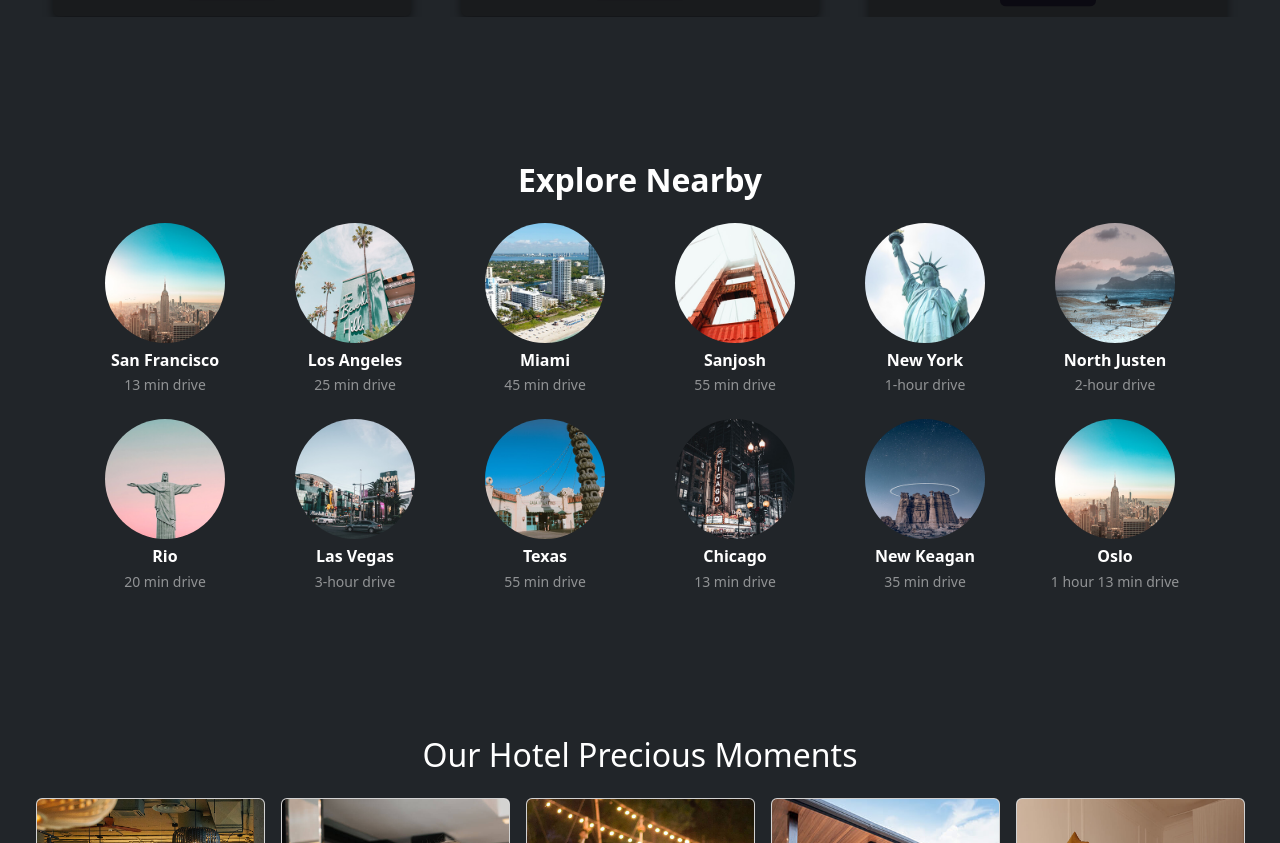
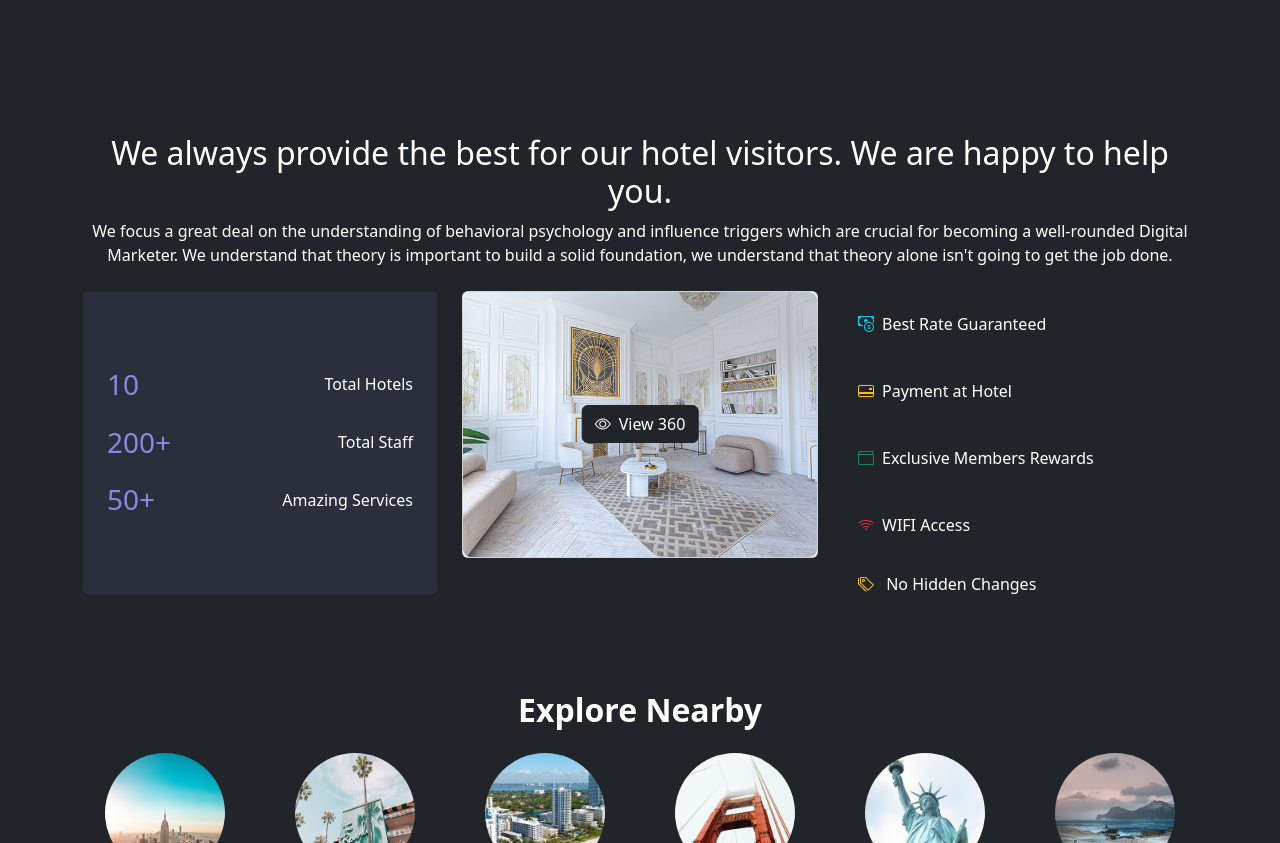
Before and after one commit to Gautam0104/booking-web, a React (Create React App) app: page /hotelchain in a window 1280 px wide. Shown: the part 1214-2057 px from the top of the page. Built offline with nearby package versions, Linux system fonts and the light colour scheme.

Commit message:
hotel chain page 90%  done

```diff
--- a/src/layout/hotel/hotelchain/HotelChainView.jsx
+++ b/src/layout/hotel/hotelchain/HotelChainView.jsx
@@ -3,6 +3,7 @@ import Image01 from "../../../assets/img/hotelresort/01.jpg";
 import SpecialOffer from "./SpecialOffer";
 import ExploreNearby from "../../../components/ExploreNearby";
 import PreciousMoment from "./PreciousMoment";
+import HotelSection from "./HotelSection";
 
 const HotelChainView = () => {
   return (
@@ -47,7 +48,9 @@ const HotelChainView = () => {
           </div>
         </div>
       </div>
+
       <SpecialOffer />
+      <HotelSection />
       <ExploreNearby />
       <PreciousMoment />
     </div>
--- /dev/null
+++ b/src/layout/hotel/hotelchain/HotelSection.jsx
@@ -0,0 +1,134 @@
+import React from "react";
+import Image07 from "../../../assets/img/hotelchain/hotelsection/07.jpg";
+const HotelSection = () => {
+  return (
+    <div className="py-0 py-5">
+      <div className="container">
+        {/* Title */}
+        <div className="row mb-4">
+          <div className="col-12">
+            <h2 className="text-white">
+              We always provide the best for our hotel visitors. We are happy to
+              help you.
+            </h2>
+            <p className="mb-0 text-white">
+              We focus a great deal on the understanding of behavioral
+              psychology and influence triggers which are crucial for becoming a
+              well-rounded Digital Marketer. We understand that theory is
+              important to build a solid foundation, we understand that theory
+              alone isn't going to get the job done.
+            </p>
+          </div>
+        </div>
+
+        {/* Counters and Features */}
+        <div className="row g-4">
+          {/* Counter Column */}
+          <div className="col-xl-4">
+            <div className="card card-body bg-primary bg-opacity-10 vstack gap-4 justify-content-center h-100 p-4">
+              <div className="d-flex justify-content-between align-items-center">
+                <h3
+                  className="purecounter text-primary mb-0"
+                  data-purecounter-start="0"
+                  data-purecounter-end="10"
+                  data-purecounter-delay="200"
+                  data-purecounter-duration="0"
+                >
+                  10
+                </h3>
+                <h6 className="fw-normal mb-0 text-white">Total Hotels</h6>
+              </div>
+
+              <div className="d-flex justify-content-between align-items-center">
+                <div className="d-flex justify-content-center me-3">
+                  <h3
+                    className="purecounter text-primary mb-0"
+                    data-purecounter-start="0"
+                    data-purecounter-end="200"
+                    data-purecounter-delay="300"
+                    data-purecounter-duration="0"
+                  >
+                    200
+                  </h3>
+                  <span className="h3 text-primary mb-0">+</span>
+                </div>
+                <h6 className="fw-normal mb-0 text-white">Total Staff</h6>
+              </div>
+
+              <div className="d-flex justify-content-between align-items-center">
+                <div className="d-flex justify-content-center me-3">
+                  <h3
+                    className="purecounter text-primary mb-0"
+                    data-purecounter-start="0"
+                    data-purecounter-end="50"
+                    data-purecounter-delay="300"
+                    data-purecounter-duration="0"
+                  >
+                    50
+                  </h3>
+                  <span className="h3 text-primary mb-0">+</span>
+                </div>
+                <h6 className="fw-normal mb-0 text-white">Amazing Services</h6>
+              </div>
+            </div>
+          </div>
+
+          {/* Image Column */}
+          <div className="col-md-6 col-xl-4">
+            <div className="card overflow-hidden position-relative">
+              <img src={Image07} className="rounded-3 w-100" alt="Hotel 360" />
+              <div className="w-100 h-100">
+                <button
+                  className="btn btn-dark position-absolute top-50 start-50 translate-middle mb-0"
+                  data-bs-toggle="modal"
+                  data-bs-target="#map360"
+                >
+                  <i className="bi bi-eye me-2"></i>View 360
+                </button>
+              </div>
+            </div>
+          </div>
+
+          {/* Features Column */}
+          <div className="col-md-6 col-xl-4">
+            <ul className="list-group list-group-borderless bg-dark text-white text-start rounded-3">
+              <li className="list-group-item py-4 bg-dark text-white border-0">
+                <h6 className="mb-0 fw-normal">
+                  <i className="bi bi-cash-coin fa-fw text-info me-2"></i>
+                  Best Rate Guaranteed
+                </h6>
+              </li>
+              <li className="list-group-item py-4 bg-dark text-white border-0">
+                <h6 className="mb-0 fw-normal">
+                  <i className="bi bi-credit-card-2-back fa-fw text-warning me-2"></i>
+                  Payment at Hotel
+                </h6>
+              </li>
+              <li className="list-group-item py-4 bg-dark text-white border-0">
+                <h6 className="mb-0 fw-normal">
+                  <i className="bi bi-wallet fa-fw text-success me-2"></i>
+                  Exclusive Members Rewards
+                </h6>
+              </li>
+              <li className="list-group-item py-4 bg-dark text-white border-0">
+                <h6 className="mb-0 fw-normal">
+                  <i className="bi bi-wifi fa-fw text-danger me-2"></i>
+                  WIFI Access
+                </h6>
+              </li>
+              <li className="list-group-item pt-3 pb-0 bg-dark text-white border-0">
+                <h6 className="mb-0 fw-normal">
+                  <i className="bi bi-tags fa-fw text-warning me-2"></i>{" "}
+                  {/* fallback for text-orange */}
+                  No Hidden Changes
+                </h6>
+              </li>
+            </ul>
+          </div>
+        </div>
+      </div>
+    </div>
+  );
+};
+
+export default HotelSection;
--- a/src/layout/hotel/hotelchain/SpecialOffer.jsx
+++ b/src/layout/hotel/hotelchain/SpecialOffer.jsx
@@ -56,7 +56,7 @@ const SpecialOffer = () => {
 
   return (
     <div className="py-5 px-3 my-5">
-      <div className="container-fluid">
+      <div className="container">
         <h2 className="text-center mb-4 text-white">Special Offers</h2>
         <Slider {...settings}>
           {sliderData.map((item, index) => (
```
Also changed, not shown: src/layout/hotel/hotelchain/HeroSlider.jsx (added, +103 -0 lines), src/assets/img/hotelchain/hotelsection/07.jpg (added).
